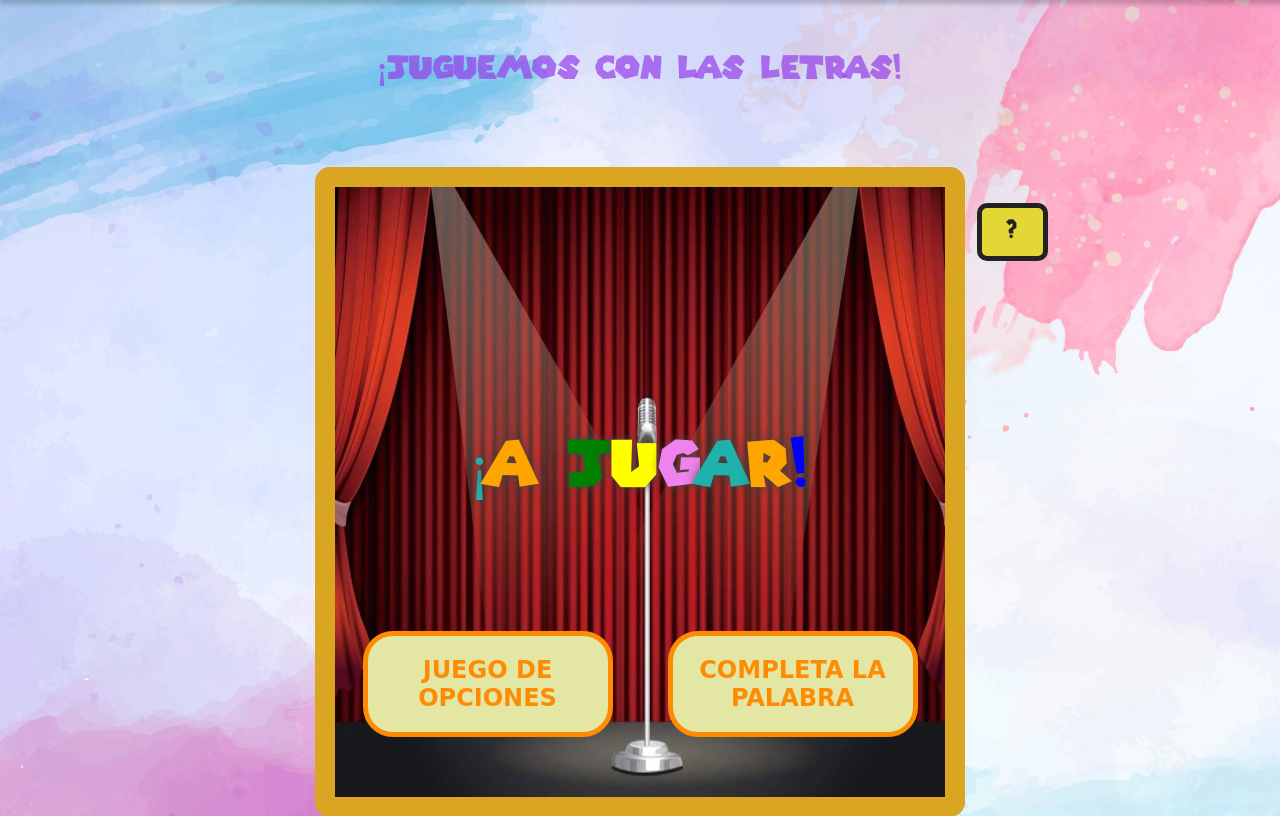
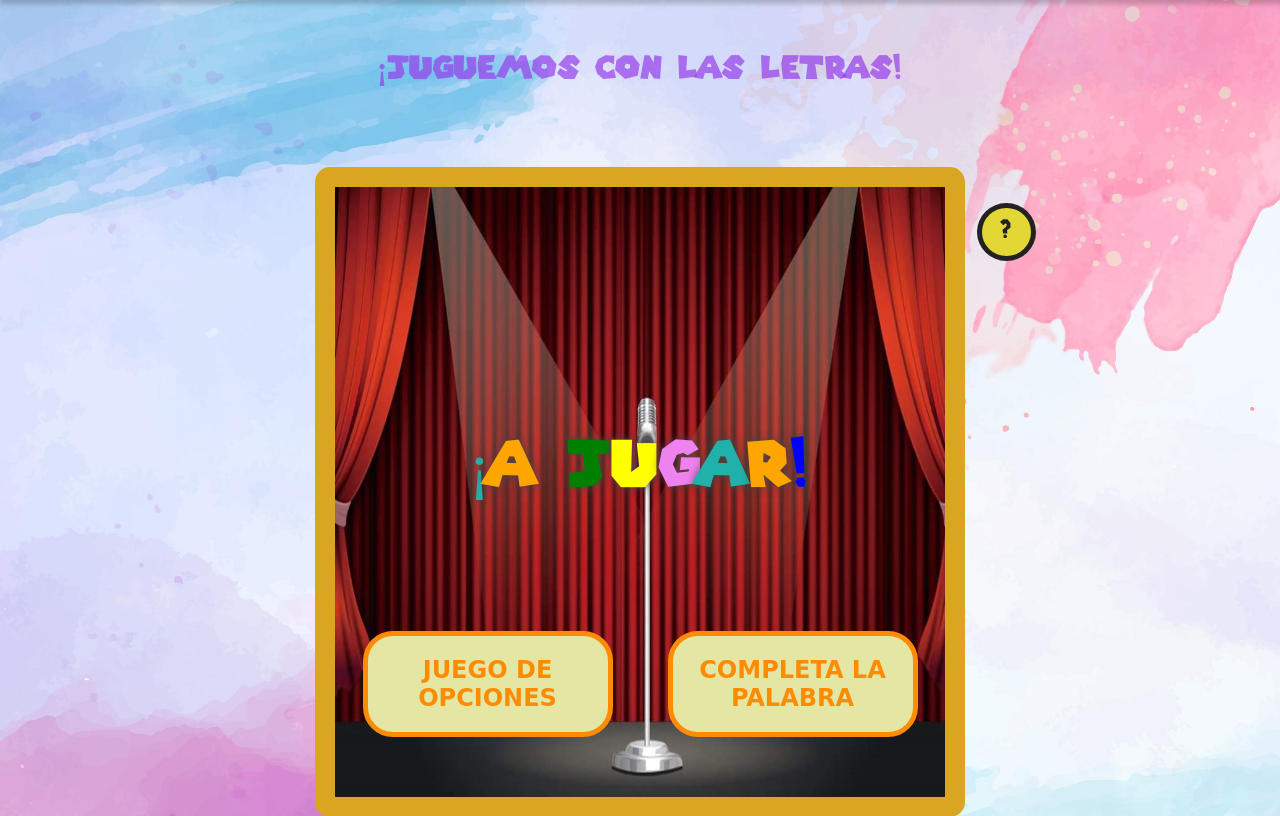
Before and after one commit to salolevi/proyectoFinalv2, a Django app: page /dislexia in a window 1280 px wide. Shown: the part 60-876 px from the top of the page. Run offline with Django 3.2, Linux system fonts and the light colour scheme; the visitor is signed in with stand-in values (Sample User, id 1).

Commit message:
advanced tutorial page

```diff
--- a/static/dislexia.css
+++ b/static/dislexia.css
@@ -190,8 +190,8 @@ canvas {
   background-color: #e2d734;
   border: 5px solid #222;
   color: #222;
-  border-radius: 10px;
-  padding: .5em 1em;
+  border-radius: 50%;
+  padding: .5em .75em;
   font-size: 1.5em;
   font-family: 'Mario', 'Comic Sans MS', sans-serif;
   cursor: pointer;
--- a/static/tutorial.css
+++ b/static/tutorial.css
@@ -37,6 +37,7 @@
   width: 75%;
   max-width: unset;
   min-width: 250px;
+  border-radius: 10px;
 }
 
 @media screen and (max-width: 768px) {
```
